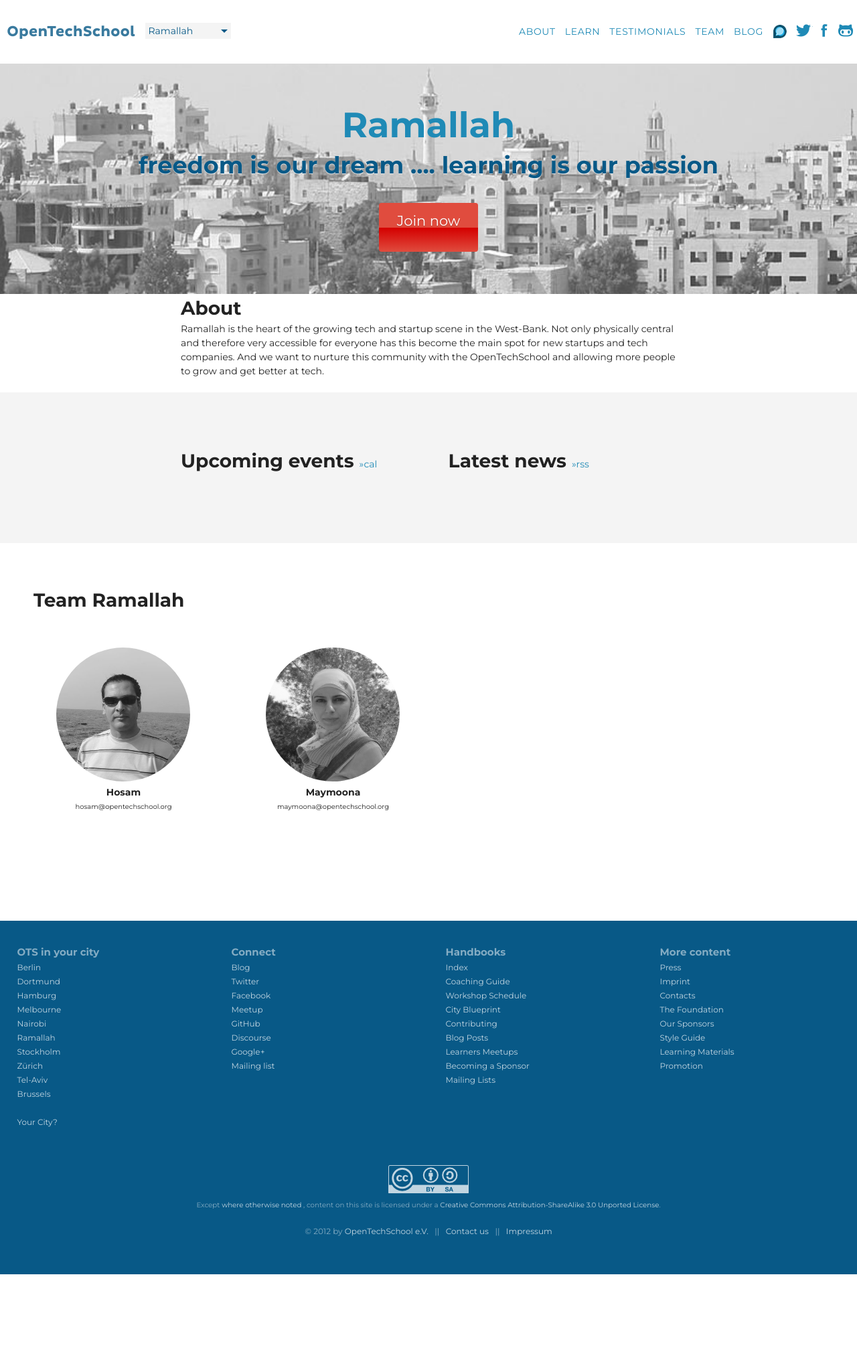
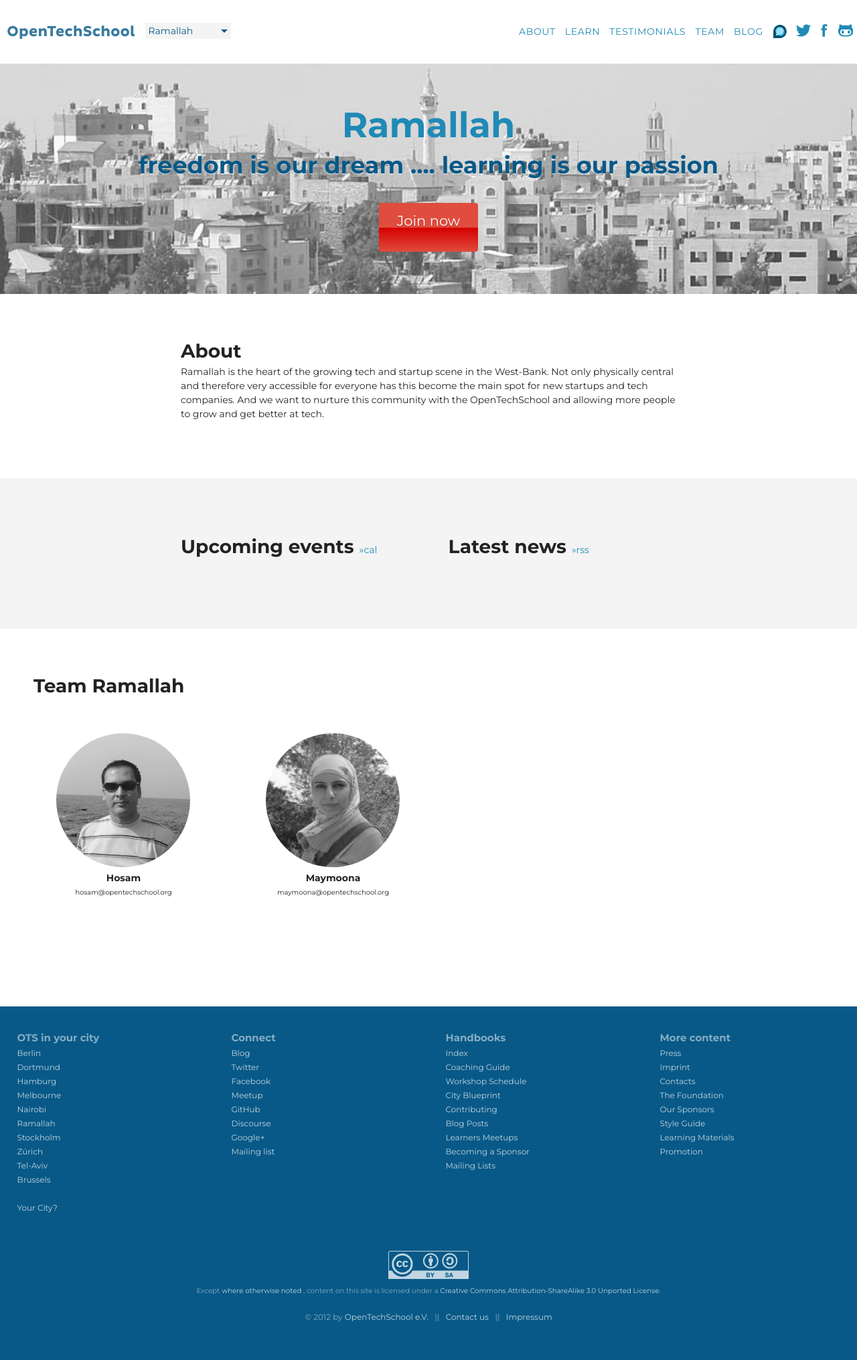
Before and after one commit to OpenTechSchool/www.opentechschool.org, a Jekyll site: the page built from ramallah/index.html, in a window 1280 px wide. Shown: the whole page at 67% size. Built offline with Jekyll 4.4.1, drawn with Linux system fonts in a browser that asks for light colours; nearby versions of some CDN libraries; before the commit the page ends 1903 px from its top, so only the background shows below that.

Commit message:
Fix duplicate class declaration

```diff
--- a/_layouts/city.html
+++ b/_layouts/city.html
@@ -26,7 +26,7 @@
   </div>
 </header>
 
-<section class="about" class="bg_full">
+<section class="bg_full bg_full_white about">
   <div class="container container_narrow">
     <h2>About</h2>
     <p>
@@ -34,7 +34,6 @@
     </p>
   </div>
 </section>
-
 
 <div class="bg_full">
 
--- a/_layouts/city_new.html
+++ b/_layouts/city_new.html
@@ -26,12 +26,11 @@
   </div>
 </header>
 
-<section class="about" class="bg_full">
+<section class="bg_full bg_full_white about">
   <div class="container container_narrow">
     {{content}}
   </div>
 </section>
-
 
 <div class="bg_full">
 
```
